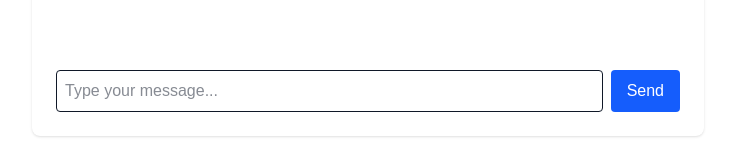
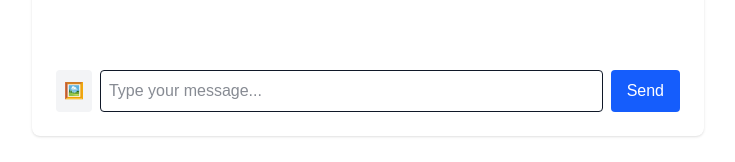
Before and after one commit to iamsjunaid/ai-chat-app, a Next.js app: page /1 in a window 1280 px wide. Shown: the part 514-676 px from the top of the page, without its empty margins (272-1007 px from the left). Built offline with nearby package versions, Linux system fonts and the light colour scheme.

Commit message:
Add image upload functionality to ChatroomPage

```diff
--- a/src/app/(chatroom)/[id]/page.tsx
+++ b/src/app/(chatroom)/[id]/page.tsx
@@ -20,6 +20,7 @@ export default function ChatroomPage() {
   const [aiTyping, setAiTyping] = useState(false);
   const [page, setPage] = useState(1);
   const [loadingOlder, setLoadingOlder] = useState(false);
+  const [image, setImage] = useState<string | null>(null);
   const chatEndRef = useRef<HTMLDivElement>(null);
   const chatTopRef = useRef<HTMLDivElement>(null);
 
@@ -32,19 +33,21 @@ export default function ChatroomPage() {
     chatEndRef.current?.scrollIntoView({ behavior: "smooth" });
   }, [paginatedMessages.length, aiTyping]);
 
-  // Send user message and simulate AI reply
+  // Send user message and/or image, simulate AI reply
   const sendMessage = async (e: React.FormEvent) => {
     e.preventDefault();
-    if (!input.trim()) return;
+    if (!input.trim() && !image) return;
     const userMsg: Message = {
       id: uuidv4(),
       chatroomId: id,
       sender: "user",
       content: input,
       timestamp: Date.now(),
+      image: image || undefined,
     };
     dispatch(addMessage(userMsg));
     setInput("");
+    setImage(null);
     setAiTyping(true);
     // Simulate AI thinking delay (throttled)
     setTimeout(() => {
@@ -77,6 +80,21 @@ export default function ChatroomPage() {
       setLoadingOlder(false);
     }, 900);
   };
+
+  // Handle image selection
+  const handleImageChange = (e: React.ChangeEvent<HTMLInputElement>) => {
+    const file = e.target.files?.[0];
+    if (file) {
+      const reader = new FileReader();
+      reader.onload = (ev) => {
+        setImage(ev.target?.result as string);
+      };
+      reader.readAsDataURL(file);
+    }
+  };
+
+  // Remove selected image
+  const removeImage = () => setImage(null);
 
   return (
     <main className="flex flex-col items-center justify-center min-h-screen p-4">
@@ -112,6 +130,9 @@ export default function ChatroomPage() {
           {paginatedMessages.map((msg) => (
             <div key={msg.id} className={`flex ${msg.sender === "user" ? "justify-end" : "justify-start"} mb-2`}>
               <div className={`rounded-lg px-4 py-2 max-w-xs break-words ${msg.sender === "user" ? "bg-blue-600 text-white" : "bg-gray-200 dark:bg-gray-700 text-gray-900 dark:text-gray-100"}`}>
+                {msg.image && (
+                  <img src={msg.image} alt="uploaded" className="mb-2 max-w-[180px] max-h-[180px] rounded shadow" />
+                )}
                 <div>{msg.content}</div>
                 <div className="text-xs text-gray-300 dark:text-gray-400 mt-1 text-right">{formatTime(msg.timestamp)}</div>
               </div>
@@ -126,7 +147,24 @@ export default function ChatroomPage() {
           )}
           <div ref={chatEndRef} />
         </div>
-        <form onSubmit={sendMessage} className="flex gap-2 mt-auto">
+        <form onSubmit={sendMessage} className="flex flex-col gap-2 mt-auto">
+          {image && (
+            <div className="flex items-center gap-2 mb-2">
+              <img src={image} alt="preview" className="w-16 h-16 object-cover rounded shadow" />
+              <button type="button" onClick={removeImage} className="text-red-500 hover:underline text-sm">Remove</button>
+            </div>
+          )}
+          <div className="flex gap-2">
+            <label className="flex items-center cursor-pointer px-2 py-2 bg-gray-100 dark:bg-gray-700 rounded hover:bg-gray-200 dark:hover:bg-gray-600 transition">
+              <input
+                type="file"
+                accept="image/*"
+                className="hidden"
+                onChange={handleImageChange}
+                disabled={aiTyping}
+              />
+              <span role="img" aria-label="Upload image">🖼️</span>
+            </label>
             <input
               type="text"
               value={input}
@@ -139,10 +177,11 @@ export default function ChatroomPage() {
             <button
               type="submit"
               className="bg-blue-600 text-white px-4 py-2 rounded hover:bg-blue-700 transition"
-            disabled={aiTyping || !input.trim()}
+              disabled={aiTyping || (!input.trim() && !image)}
             >
               Send
             </button>
+          </div>
         </form>
       </div>
     </main>
```
Lines whose indentation alone changed are shown as unchanged.
